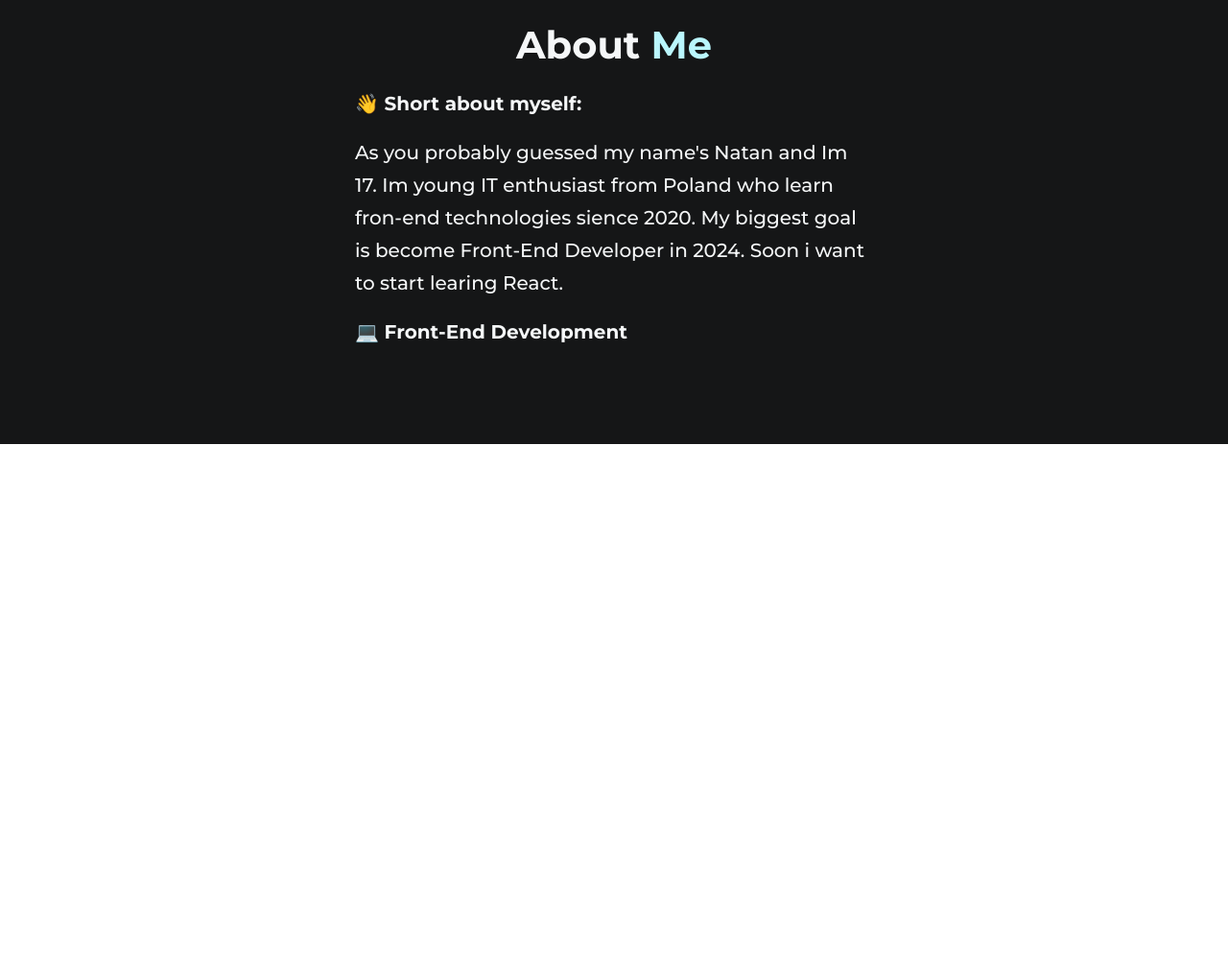
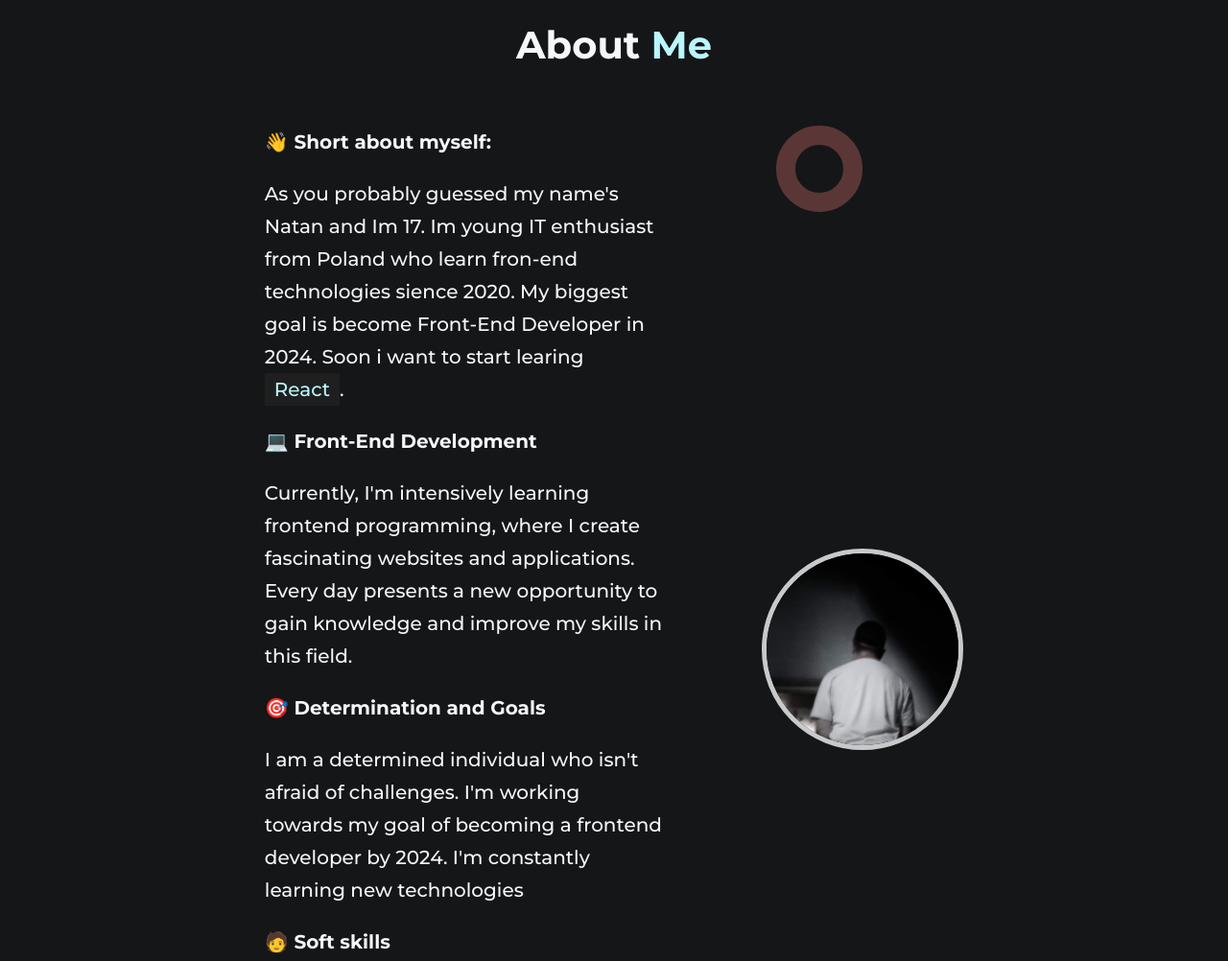
Before and after one commit to natankalinowski/Portfolio_Website, a plain HTML site: page index.html in a window 1280 px wide. Shown: the part 857-1859 px from the top of the page at 96% size. Before the commit the page ends 1320 px from the top, so only its background shows below. Drawn offline with Linux system fonts and the light colour scheme.

Commit message:
Building about me section p1

```diff
--- a/index.html
+++ b/index.html
@@ -46,19 +46,34 @@
     </header>
     <main class="main">
         <section class="about-me">
-            <div class="about-me__heading">
+            <div class="about-me__heading uni-marg-bot-mid">
                 <h2 class="text-box__h2">About <span class="text-box__span--blue">Me</span></h2>
             </div>
             <div class="about-me__content-box">
-                <h3 class="text-box__h3--light"><b>👋 Short about myself:</b></h3>
-                <br/>
-                <h3 class="text-box__h3--light">As you probably guessed my name's Natan and Im 17.
-                    Im young IT enthusiast from Poland who learn fron-end technologies sience 2020.
-                    My biggest goal is become Front-End Developer in 2024. Soon i want to start learing
-                    <span class="special--react">React</span>.
-                </h3>
-                <br/>
-                <h3 class="text-box__h3--light"><b>💻 Front-End Development </b></h3>
+
+                <div class="about-me__text-box">
+                    <h3 class="text-box__h3--light uni-bot-gap-sm"><b>👋 Short about myself:</b></h3>
+                    <h3 class="text-box__h3--light uni-bot-gap-sm">As you probably guessed my name's Natan and Im 17.
+                        Im young IT enthusiast from Poland who learn fron-end technologies sience 2020.
+                        My biggest goal is become Front-End Developer in 2024. Soon i want to start learing
+                        <span class="special--react">React</span>.
+                    </h3>
+                    <h3 class="text-box__h3--light uni-bot-gap-sm"><b>💻 Front-End Development </b></h3>
+                    <h3 class="text-box__h3--light uni-bot-gap-sm">Currently, I'm intensively learning frontend programming, where I create fascinating websites and applications. Every day presents a new opportunity to gain knowledge and improve my skills in this field.
+                    </h3>
+                    <h3 class="text-box__h3--light uni-bot-gap-sm"><b>🎯 Determination and Goals</b></h3>
+                    <h3 class="text-box__h3--light uni-bot-gap-sm">I am a determined individual who isn't afraid of challenges. I'm working towards my goal of becoming a frontend developer by 2024. I'm constantly learning new technologies
+                    </h3>
+
+                    <h3 class="text-box__h3--light uni-bot-gap-sm"><b>🧑 Soft skills</b></h3>
+                    <h3 class="text-box__h3--light">Helpfulness, honesty, and communicativeness are qualities that define my approach to life. I enjoy assisting others and building positive relationships both in my professional and personal life.
+                    </h3>
+                </div>
+                <div class="about-me__pfp">
+                    <img src="res/img/logo.jpg" alt="" class="about-me__pfp--img">
+                </div>
+
+
             </div>
         </section>
 
--- a/res/scss/layout/_about-me.scss
+++ b/res/scss/layout/_about-me.scss
@@ -9,8 +9,52 @@
         padding: 1rem;
     }
     &__content-box{
-        min-width: 50%;
-        width: 50rem;
+        max-width: 80%;
+        display: flex;
+        justify-content: center;
+        align-items: center;
+        position: relative;
 
     }
+    &__text-box{
+        max-width: 60%;
+    }
+    &__pfp{
+        width: 20rem;
+        height: 20rem;
+        padding: 0;
+        border-radius: 50%;
+        border: 0.5rem solid rgba($main-white,0.8);
+        &--img{
+            width: 100%;
+            height: 100%;
+            border-radius: 50%;
+
+        }
+
+        &::before{
+            position: absolute;
+            content: '';
+            top: 0;
+            right: 20%;
+            width: 5rem;
+            height: 5rem;
+            border: 2rem solid $main-red;
+            border-radius: 50%;
+            opacity: 30%;
+
+        }
+        &::after{
+            position: absolute;
+            content: '';
+            bottom: 0;
+            right: 20%;
+            width: 5rem;
+            height: 5rem;
+            border: 2rem solid $main-yellow;
+            border-radius: 50%;
+            opacity: 30%;
+
+        }
+    }
 }
--- a/res/scss/universal/_text.scss
+++ b/res/scss/universal/_text.scss
@@ -24,6 +24,7 @@
             color: $main-white;
             font-weight: 500;
             font-size: 2rem;
+            max-width: 80%;
         }
 
     }
@@ -46,3 +47,25 @@
         animation: entryRightAnim .8s cubic-bezier(0.65, 0, 0.35, 1) forwards;
     }
 }
+.special{
+    &--html{
+        color: $main-green;
+        background: $color-gray-1;
+        padding: 0.5rem 1rem;
+    }
+    &--css{
+        color: $main-red;
+        background: $color-gray-1;
+        padding: 0.5rem 1rem;
+    }
+    &--js{
+        color: $main-yellow;
+        background: $color-gray-1;
+        padding: 0.5rem1rem;
+    }
+    &--react{
+        color: $main-blue;
+        background: $color-gray-1;
+        padding: 0.5rem 1rem;
+    }
+}
--- a/res/scss/universal/_uni_comp.scss
+++ b/res/scss/universal/_uni_comp.scss
@@ -17,3 +17,9 @@
     width: 100%;
     text-align: center;
 }
+.uni-bot-gap-sm{
+
+    &:not(:last-child){
+        margin-bottom: 2rem;
+    }
+}
--- a/res/styles/index.css
+++ b/res/styles/index.css
@@ -34,6 +34,9 @@
   display: inline-block;
   width: 100%;
   text-align: center; }
+
+.uni-bot-gap-sm:not(:last-child) {
+  margin-bottom: 2rem; }
 
 @keyframes shake {
   0% {
@@ -97,7 +100,8 @@
   .text-box__h3--light {
     color: #F5F7F8;
     font-weight: 500;
-    font-size: 2rem; }
+    font-size: 2rem;
+    max-width: 80%; }
 
 .text-box__span--red {
   color: #fc8181; }
@@ -113,6 +117,26 @@
 
 .text-box--anim-fr-right {
   animation: entryRightAnim 0.8s cubic-bezier(0.65, 0, 0.35, 1) forwards; }
+
+.special--html {
+  color: #bdfdba;
+  background: #1f1f1f;
+  padding: 0.5rem 1rem; }
+
+.special--css {
+  color: #fc8181;
+  background: #1f1f1f;
+  padding: 0.5rem 1rem; }
+
+.special--js {
+  color: #ffd753;
+  background: #1f1f1f;
+  padding: 0.5rem1rem; }
+
+.special--react {
+  color: #baf6fd;
+  background: #1f1f1f;
+  padding: 0.5rem 1rem; }
 
 .uni-marg-bot-huge {
   margin-bottom: 8rem; }
@@ -149,6 +173,9 @@
   display: inline-block;
   width: 100%;
   text-align: center; }
+
+.uni-bot-gap-sm:not(:last-child) {
+  margin-bottom: 2rem; }
 
 .shape__arr {
   background-color: #1f1f1f;
@@ -332,8 +359,43 @@ body {
     text-align: center;
     padding: 1rem; }
   .about-me__content-box {
-    min-width: 50%;
-    width: 50rem; }
+    max-width: 80%;
+    display: flex;
+    justify-content: center;
+    align-items: center;
+    position: relative; }
+  .about-me__text-box {
+    max-width: 60%; }
+  .about-me__pfp {
+    width: 20rem;
+    height: 20rem;
+    padding: 0;
+    border-radius: 50%;
+    border: 0.5rem solid rgba(245, 247, 248, 0.8); }
+    .about-me__pfp--img {
+      width: 100%;
+      height: 100%;
+      border-radius: 50%; }
+    .about-me__pfp::before {
+      position: absolute;
+      content: '';
+      top: 0;
+      right: 20%;
+      width: 5rem;
+      height: 5rem;
+      border: 2rem solid #fc8181;
+      border-radius: 50%;
+      opacity: 30%; }
+    .about-me__pfp::after {
+      position: absolute;
+      content: '';
+      bottom: 0;
+      right: 20%;
+      width: 5rem;
+      height: 5rem;
+      border: 2rem solid #ffd753;
+      border-radius: 50%;
+      opacity: 30%; }
 
 .btn:link, .btn:visited {
   text-decoration: none; }
```
